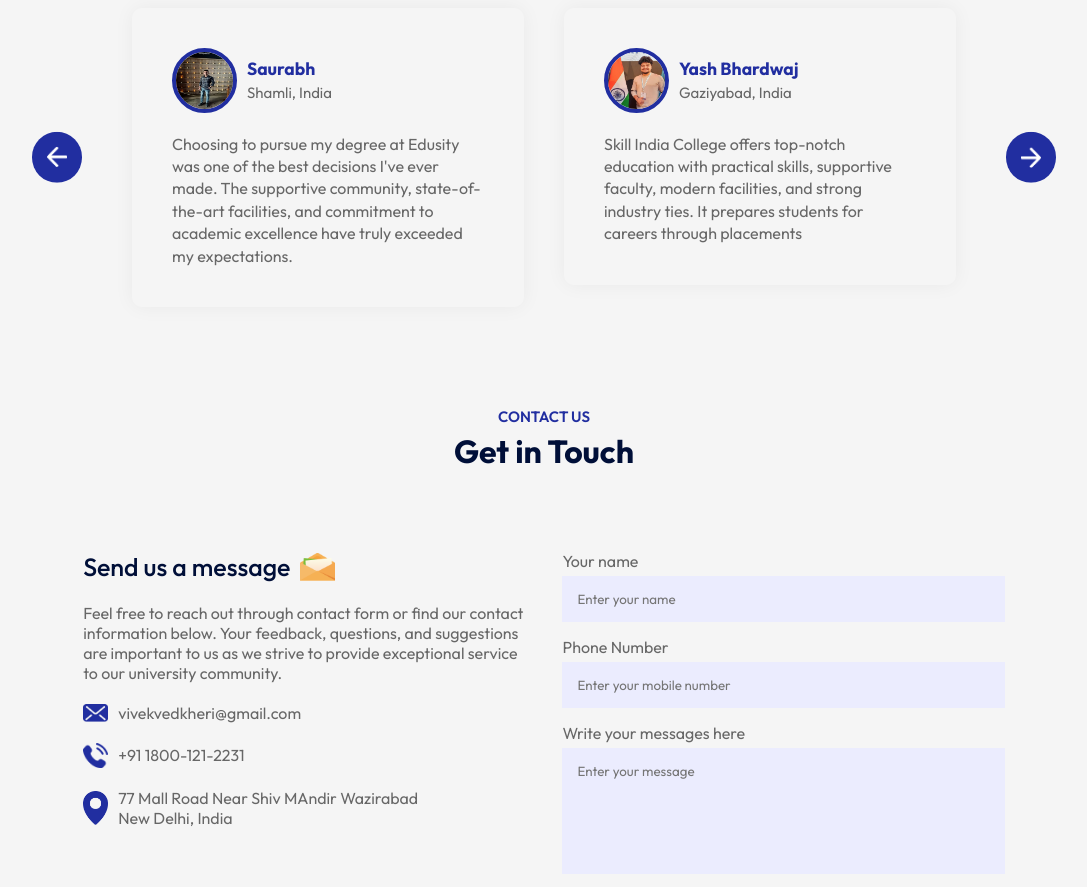
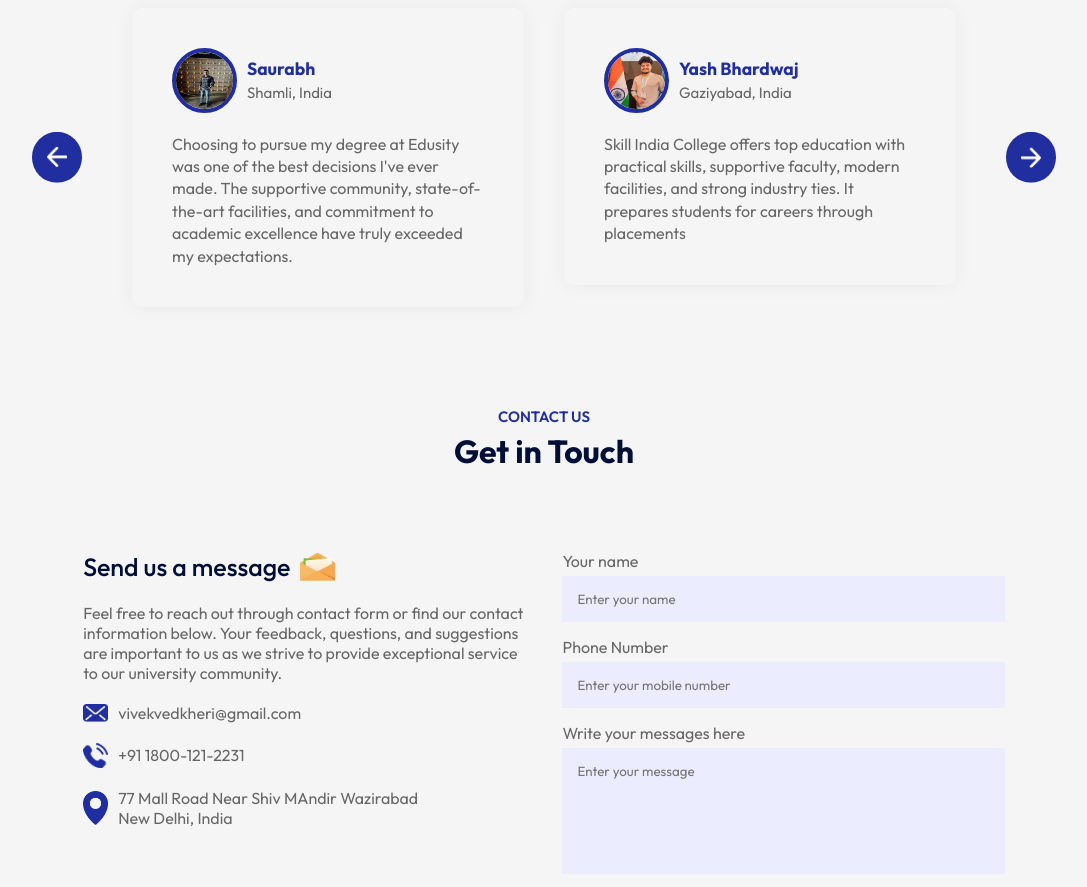
Before and after one commit to Vivekrajpraj/SkillIndia, a React (Vite) app: page / in a window 1280 px wide. Shown: the part 2560-3447 px from the top of the page, without its empty margins (96-1183 px from the left). Built offline with nearby package versions, Linux system fonts and the light colour scheme.

Commit message:
Update Testimonials.jsx

```diff
--- a/src/Components/Testimonials/Testimonials.jsx
+++ b/src/Components/Testimonials/Testimonials.jsx
@@ -52,7 +52,7 @@ const slideBackward = ()=>{
                             <span>Gaziyabad, India</span>
                         </div>
                     </div>
-                    <p>Skill India College offers top-notch education with practical skills, supportive faculty, modern facilities, and strong industry ties. It prepares students for careers through placements</p>
+                    <p>Skill India College offers top education with practical skills, supportive faculty, modern facilities, and strong industry ties. It prepares students for careers through placements</p>
                 </div>
             </li>
             <li>
@@ -64,7 +64,7 @@ const slideBackward = ()=>{
                             <span>Jaipur, India</span>
                         </div>
                     </div>
-                    <p>"SKILL INDIA College has equipped me with practical skills and industry knowledge. The supportive environment and excellent facilities have prepared me for a promising career."</p>
+                    <p>"SKILL INDIA College has equipped me with practical skills and Latest  industry knowledge. The supportive environment and excellent facilities have prepared effectively me for a promising career."</p>
                 </div>
             </li>
             <li>
@@ -76,7 +76,7 @@ const slideBackward = ()=>{
                             <span>Jammu & Kashmir ,India</span>
                         </div>
                     </div>
-                    <p>"SKILL INDIA College offers exceptional education with practical learning opportunities and supportive faculty. Its modern facilities and industry connections "</p>
+                    <p>"SKILL INDIA College offers exceptional education with practical learning opportunities and supportive faculty. Its modern facilities and good  industry connections help me in Placement "</p>
                 </div>
             </li>
         </ul>
```
